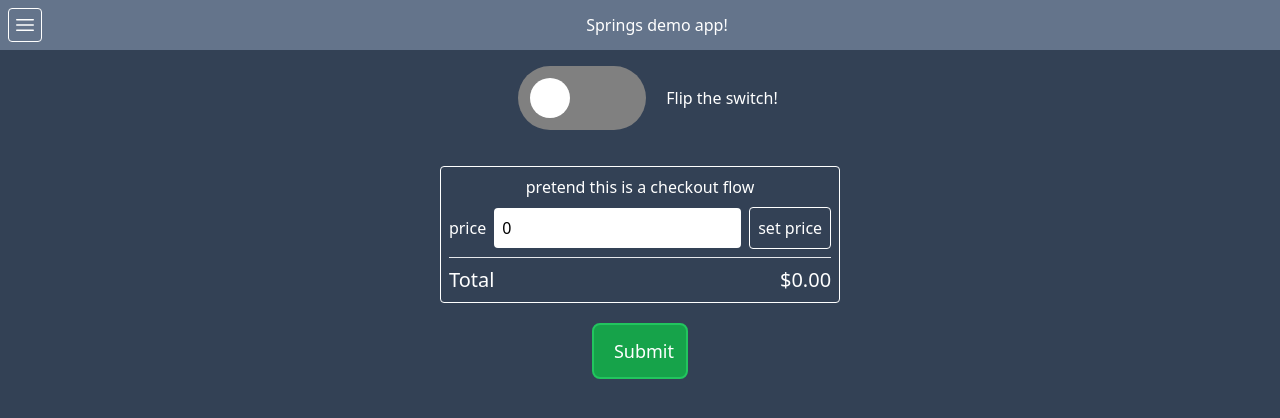
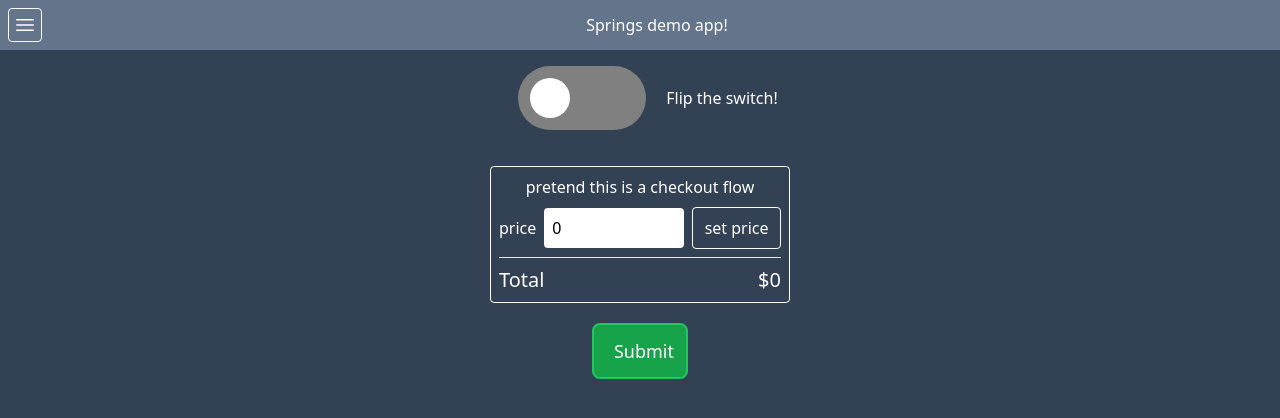
Before and after one commit to chuckdries/springs-and-stuff, a React (Vite) app: page / in a window 1280 px wide. Shown: the top 418 px of the page. Built offline with nearby package versions, Linux system fonts and the light colour scheme.

Commit message:
animated numbers

```diff
--- a/src/Checkout.tsx
+++ b/src/Checkout.tsx
@@ -1,3 +1,4 @@
+import { useSpring, animated } from "@react-spring/web";
 import { useState } from "react";
 import { useNumberFormatter } from "react-aria";
 
@@ -5,18 +6,22 @@ export function Checkout() {
   const [price, setPrice] = useState(0);
 
   const nf = useNumberFormatter({
-    style: 'currency',
-    currency: 'USD'
+    style: "currency",
+    currency: "USD",
+  });
+
+  const priceSpring = useSpring({
+    price,
   });
 
   return (
-    <div className="p-2 border border-white rounded">
+    <div className="p-2 border w-[300px] border-white rounded">
       <h2 className="mb-2 text-center">pretend this is a checkout flow</h2>
       <form
         onSubmit={(e) => {
           e.preventDefault();
           // @ts-expect-error ts doesn't know about form target?
-          setPrice(e.target.price.value)
+          setPrice(Number(e.target.price.value));
         }}
         className="flex items-center"
       >
@@ -28,15 +33,15 @@ export function Checkout() {
           className="p-2 mx-2 text-black rounded min-w-0 flex-auto"
           type="number"
         />
-        <button className="rounded border border-white p-2" type="submit">
+        <button className="w-[150px] rounded border border-white p-2" type="submit">
           set price
         </button>
       </form>
-      <hr className="my-2"/>
+      <hr className="my-2" />
       <div className="text-xl flex justify-between">
         <h2>Total</h2>
 
-        {nf.format(price)}
+        <animated.span>{priceSpring.price.to(val => nf.format(val))}</animated.span>
       </div>
     </div>
   );
```
